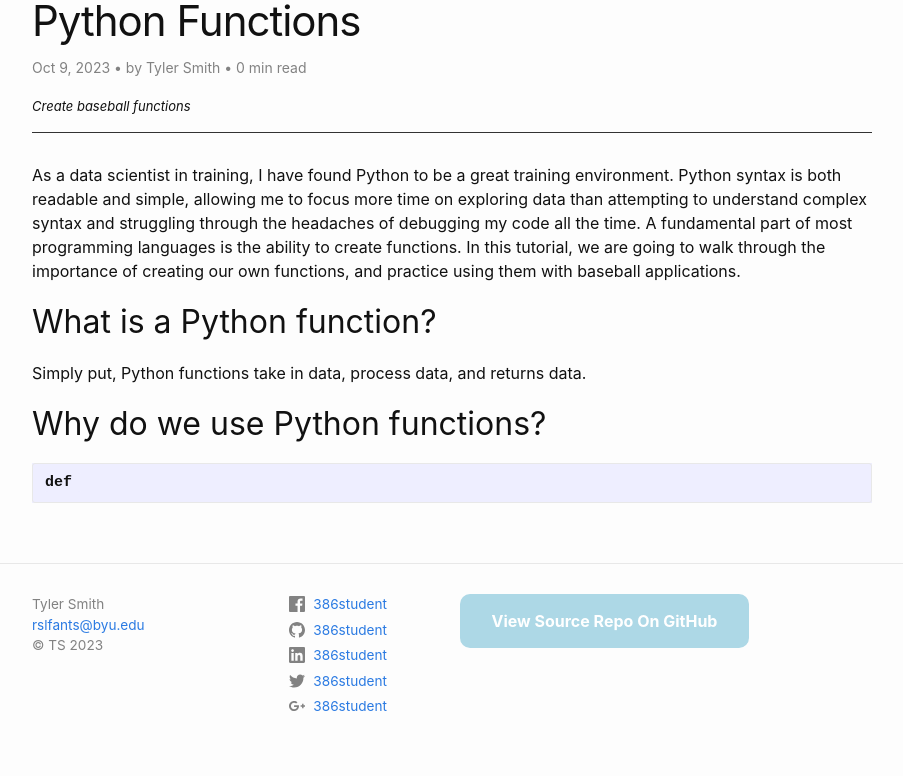
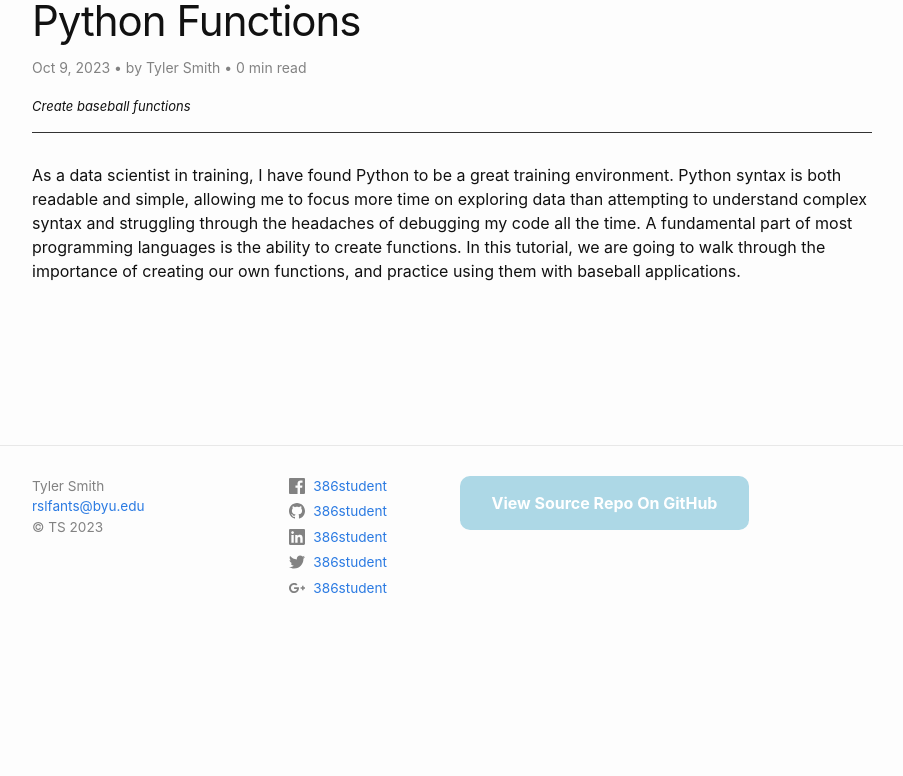
Before and after one commit to tyler-c-smith04/blog, a Jekyll site: the page built from _posts/2023-10-09-python-functions.md, in a window 1280 px wide. Shown: the part 242-1018 px from the top of the page, without its empty margins (188-1091 px from the left). Built offline with Jekyll 4.4.1, drawn with Linux system fonts in a browser that asks for light colours; comment, search, counter and statistics services are not loaded; after the commit the page ends 900 px from its top, so only the background shows below that.

Commit message:
Update 2023-10-09-python-functions.md

````diff
--- a/_posts/2023-10-09-python-functions.md
+++ b/_posts/2023-10-09-python-functions.md
@@ -6,15 +6,3 @@ description: Create baseball functions
 image:
 ---
 As a data scientist in training, I have found Python to be a great training environment. Python syntax is both readable and simple, allowing me to focus more time on exploring data than attempting to understand complex syntax and struggling through the headaches of debugging my code all the time. A fundamental part of most programming languages is the ability to create functions. In this tutorial, we are going to walk through the importance of creating our own functions, and practice using them with baseball applications.
-
-<h2>What is a Python function?</h2>
-
-Simply put, Python functions take in data, process data, and returns data.
-
-<h2>Why do we use Python functions?</h2>
-
-
-
-```python
-def
-```
````
